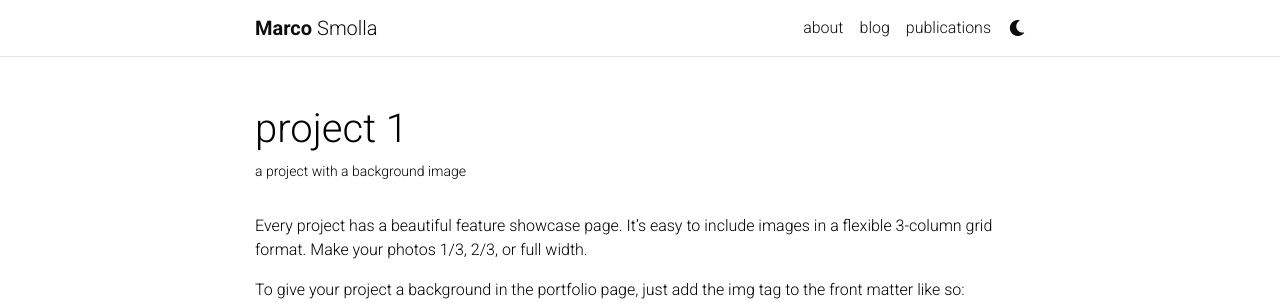
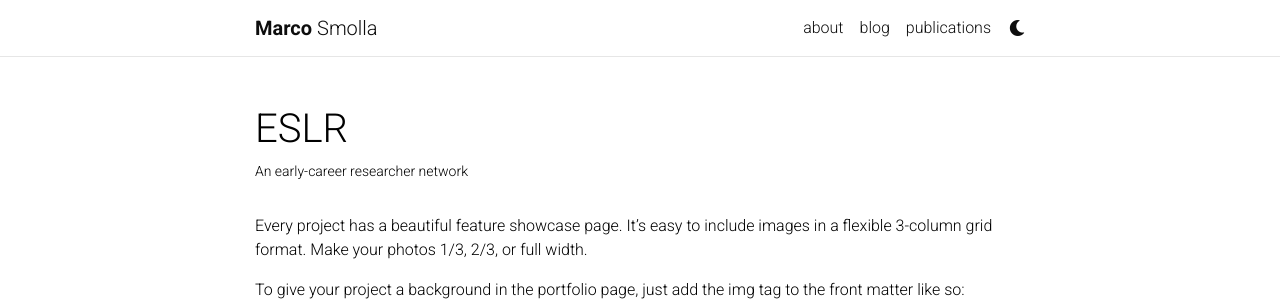
Before and after one commit to marcosmolla/marcosmolla.github.io, a Jekyll site: the page built from _projects/1_project_eslr.md, in a window 1280 px wide and 900 px high. Shown: the top 303 px of the window. Built offline with Jekyll 4.4.1, drawn with Linux system fonts in a browser that asks for light colours; full-size pictures stand in for the smaller copies a plugin makes; comment, search, counter and statistics services are not loaded; a style sheet for code colours, icons or effects is not loaded.

Commit message:
Update and rename 1_project.md to 1_project_eslr.md

```diff
--- a/_projects/1_project.md
+++ b/_projects/1_project_eslr.md
@@ -1,7 +1,7 @@
 ---
 layout: page
-title: project 1
-description: a project with a background image
+title: ESLR
+description: An early-career researcher network
 img: assets/img/12.jpg
 importance: 1
 category: work
```
